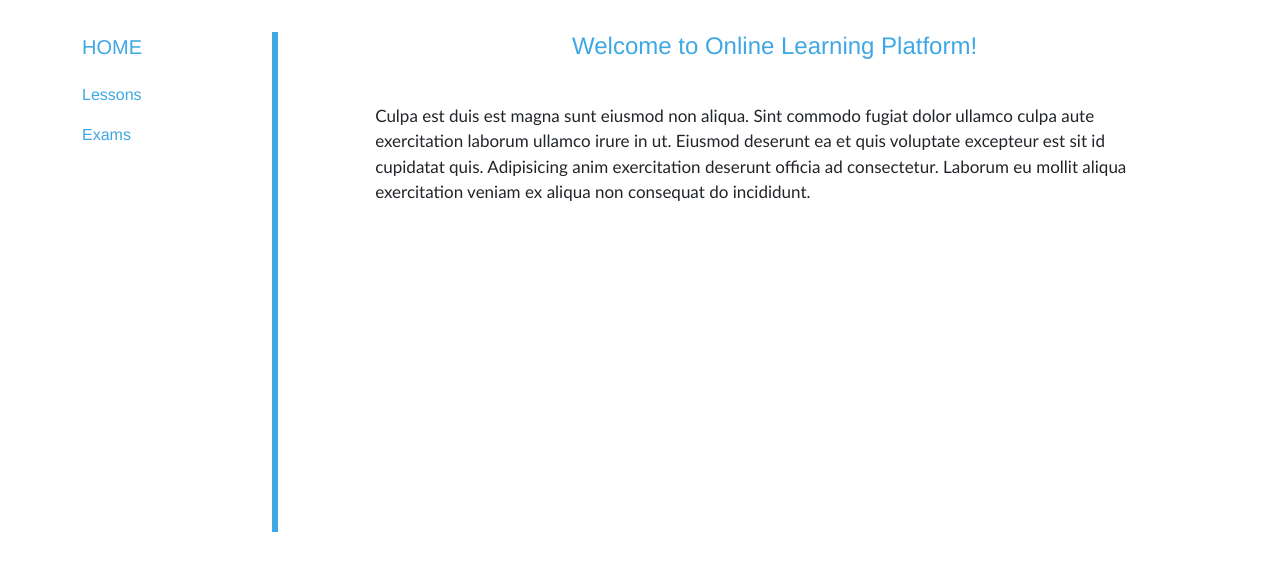
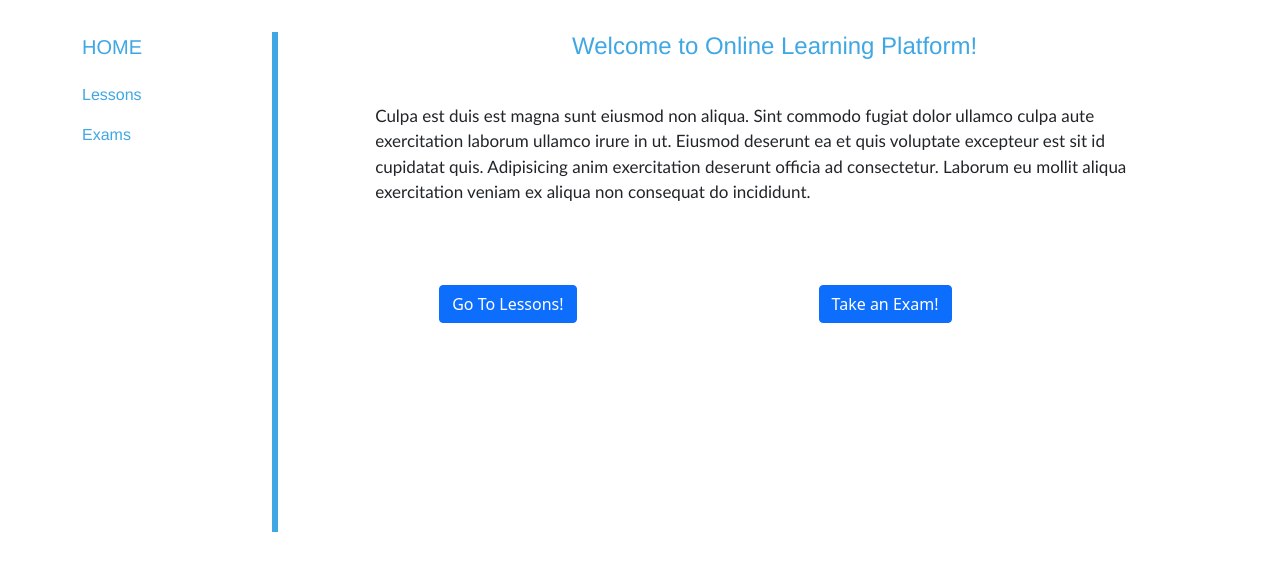
Before and after one commit to aytgn/piton-exam-project, an Angular app: page / in a window 1280 px wide. Shown: the top 570 px of the page. Built offline with nearby package versions, Linux system fonts and the light colour scheme.

Commit message:
routing and components added

```diff
--- a/src/app/app.component.html
+++ b/src/app/app.component.html
@@ -3,14 +3,14 @@
     <div class="col-2">
       <app-navbar></app-navbar>
     </div>
-
     <div class="col-10 main-page">
       <div class="row">
         <div class="col-1">
           <div class="vl"></div>
         </div>
         <div class="col-11">
-          <app-default></app-default>
+          <!-- <app-default></app-default> -->
+          <router-outlet></router-outlet>
         </div>
       </div>
     </div>
--- a/src/app/default/default.component.css
+++ b/src/app/default/default.component.css
@@ -9,3 +9,8 @@
   font-family: "Gill Sans", "Gill Sans MT", Calibri, "Trebuchet MS", sans-serif;
   font-size: 17px;
 }
+
+.myNavContainer {
+  padding-top: 4em;
+  padding-left: 4em;
+}
--- a/src/app/default/default.component.html
+++ b/src/app/default/default.component.html
@@ -11,4 +11,14 @@
       mollit aliqua exercitation veniam ex aliqua non consequat do incididunt.
     </p>
   </div>
+  <div class="myNavContainer">
+    <div class="row">
+      <div class="myNavButton col">
+        <button type="button" class="btn btn-primary">Go To Lessons!</button>
+      </div>
+      <div class="myNavButton col">
+        <button type="button" class="btn btn-primary">Take an Exam!</button>
+      </div>
+    </div>
+  </div>
 </div>
--- /dev/null
+++ b/src/app/exams/exams.component.html
@@ -0,0 +1 @@
+<h4>Hello from ExamsComponent</h4>
--- /dev/null
+++ b/src/app/lessons/lessons.component.html
@@ -0,0 +1 @@
+<h4>Hello from LessonsComponent</h4>
--- a/src/app/navbar/navbar.component.html
+++ b/src/app/navbar/navbar.component.html
@@ -3,13 +3,13 @@
     <nav class="navbar">
       <ul class="nav navbar-nav">
         <li class="nav-item navbar-brand">
-          <a class="nav-link" href="#"> HOME </a>
+          <a class="nav-link" routerLink=""> HOME </a>
         </li>
         <li class="nav-item">
-          <a class="nav-link" href="#"> Lessons </a>
+          <a class="nav-link" routerLink="lessons"> Lessons </a>
         </li>
         <li class="nav-item">
-          <a class="nav-link" href="#"> Exams </a>
+          <a class="nav-link" routerLink="exams"> Exams </a>
         </li>
       </ul>
     </nav>
```
Also changed, not shown: src/app/app-routing.module.ts (added, +27 -0 lines), src/app/app.module.ts (+9 -2 lines), src/app/exams/exams.component.ts (added, +8 -0 lines), src/app/lessons/lessons.component.ts (added, +7 -0 lines), src/app/exams/exams.component.css (added), src/app/lessons/lessons.component.css (added).
